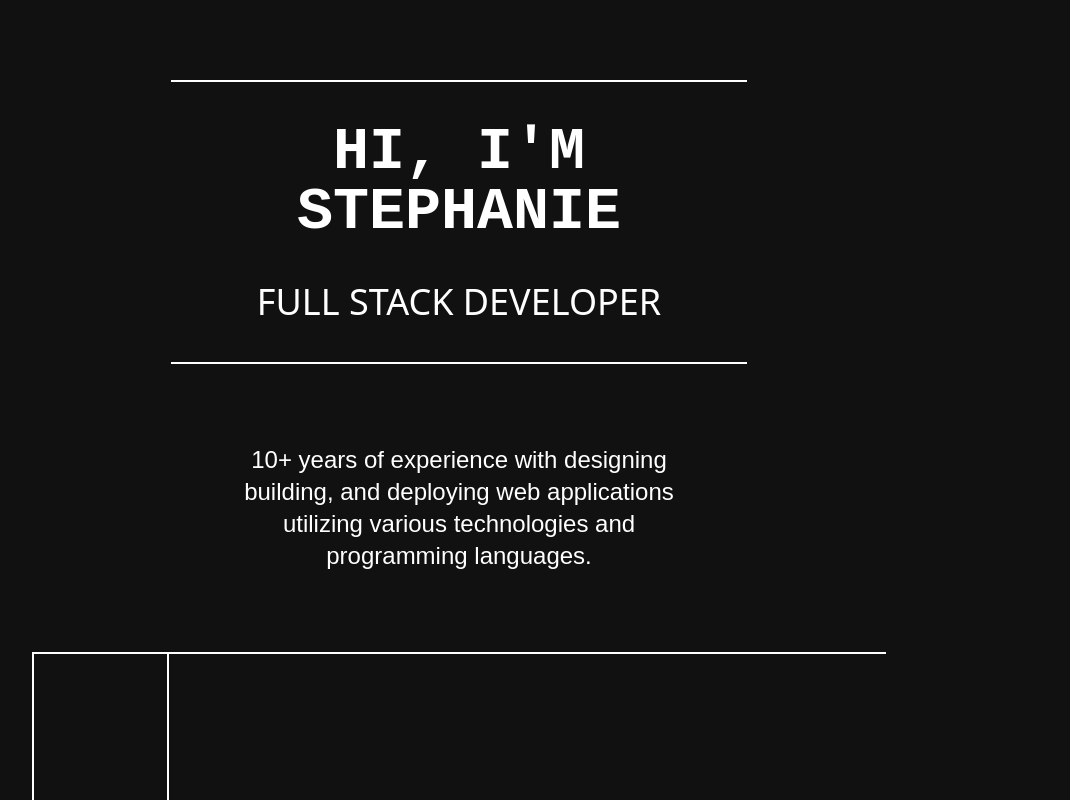
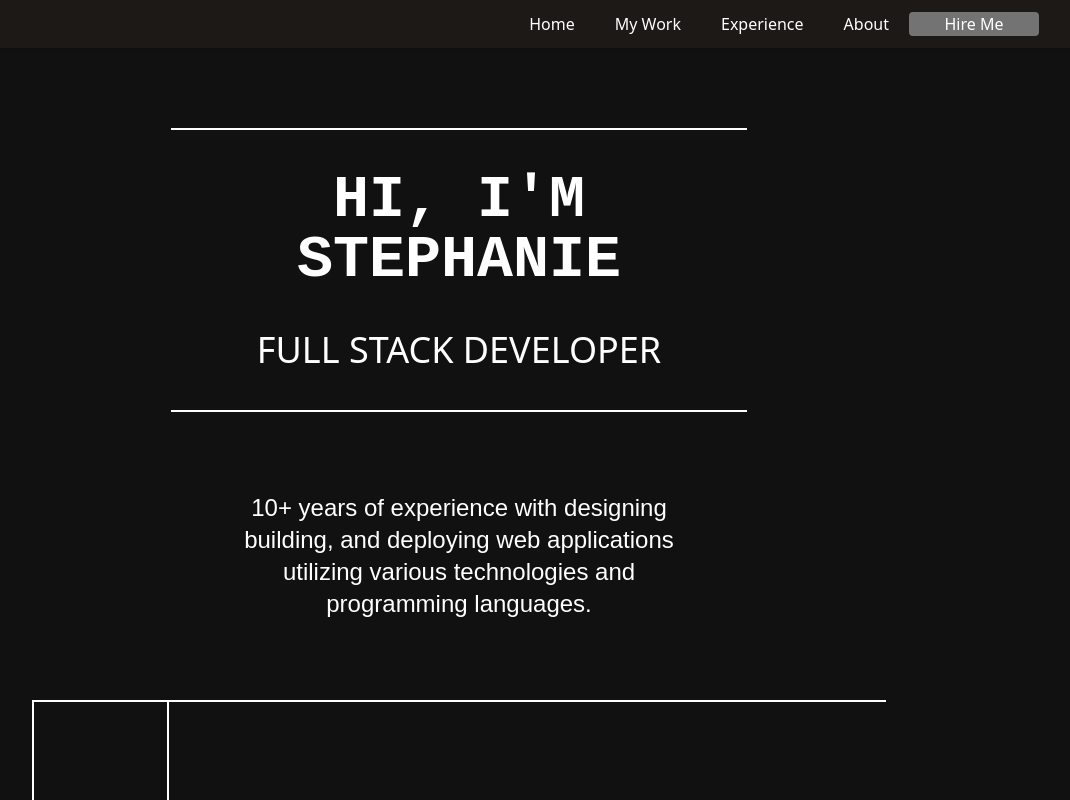
Before and after one commit to Rocklobster84/steph-codes-temp, a Next.js app: page / in a window 1280 px wide. Shown: the top 800 px of the page, without its empty margins (181-1251 px from the left). Built offline with nearby package versions, Linux system fonts and the light colour scheme.

Commit message:
Created initial placeholder navbar component, custom button component for navbar and types file for button props. Added to layout file

```diff
--- a/app/layout.tsx
+++ b/app/layout.tsx
@@ -1,6 +1,7 @@
 import type { Metadata } from "next";
 import { Geist, Geist_Mono } from "next/font/google";
 import "./globals.css";
+import Navbar from "@/components/Navbar"
 
 const geistSans = Geist({
   variable: "--font-geist-sans",
@@ -13,8 +14,8 @@ const geistMono = Geist_Mono({
 });
 
 export const metadata: Metadata = {
-  title: "Steph Codes",
-  description: "Generated by create next app",
+  title: "Portfolio | Stephanie Thompson, Web Application Engineer",
+  description: "Steph codes is the portfolio website for Stephanie Thompson.",
 };
 
 export default function RootLayout({
@@ -27,6 +28,7 @@ export default function RootLayout({
       <body
         className={`${geistSans.variable} ${geistMono.variable} antialiased`}
       >
+        <Navbar />
         {children}
       </body>
     </html>
--- /dev/null
+++ b/components/CustomButton.tsx
@@ -0,0 +1,21 @@
+"use client";
+
+import { CustomButtonProps } from "@/types";
+
+const CustomButton = ({ title, containerStyles, handleClick, btnType, textStyles }: CustomButtonProps) => {
+  return (
+    <button
+      disabled={false}
+      type={btnType || "button"}
+      className={`custom-btn ${containerStyles}`}
+      onClick={handleClick}
+    >
+        <span className={`flex-1 ${textStyles}`}>
+            {title}
+        </span>
+
+    </button>
+  )
+}
+
+export default CustomButton
--- /dev/null
+++ b/components/Navbar.tsx
@@ -0,0 +1,29 @@
+import Link from "next/link";
+import CustomButton from "./CustomButton";
+
+
+export default function Navbar() {
+  return (
+    <header className="px-5 py-3 bg-stone-900 shadow-md">
+      <nav className="flex justify-end-safe px-10">
+        <Link href="/">
+          <span className="px-5">Home</span>
+        </Link>
+        <Link href="/">
+          <span className="px-5">My Work</span>
+        </Link>
+        <Link href="/">
+          <span className="px-5">Experience</span>
+        </Link>
+        <Link href="/">
+          <span className="px-5">About</span>
+        </Link>
+        <CustomButton
+          title="Hire Me"
+          btnType="button"
+          containerStyles="text-white rounded-sm bg-neutral-500 min-w-[130px]"
+        />
+      </nav>
+    </header>
+  )
+}
--- a/components/index.ts
+++ b/components/index.ts
@@ -1,7 +1,9 @@
 import Hero from './Hero';
 import MyWork from './MyWork';
+import Navbar from './Navbar';
 
 export {
   Hero,
-  MyWork
+  MyWork,
+  Navbar
 };
--- /dev/null
+++ b/types/index.ts
@@ -0,0 +1,10 @@
+import { MouseEventHandler } from "react";
+
+export interface CustomButtonProps {
+    title: string;
+    containerStyles?: string;
+    handleClick?: MouseEventHandler<HTMLButtonElement>;
+    btnType?: "button" | "submit";
+    textStyles?: string;
+    isDisabled?: boolean;
+}
```
